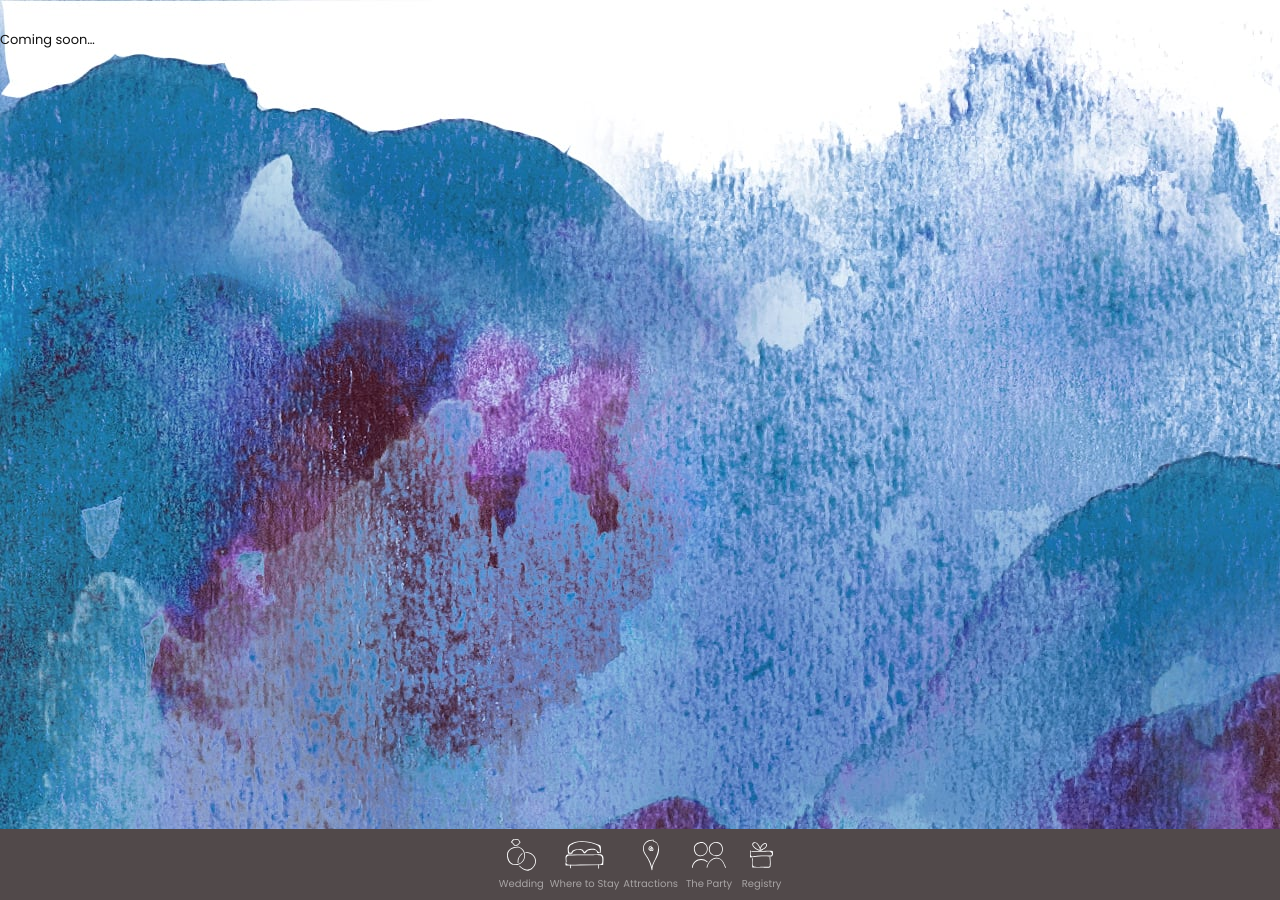
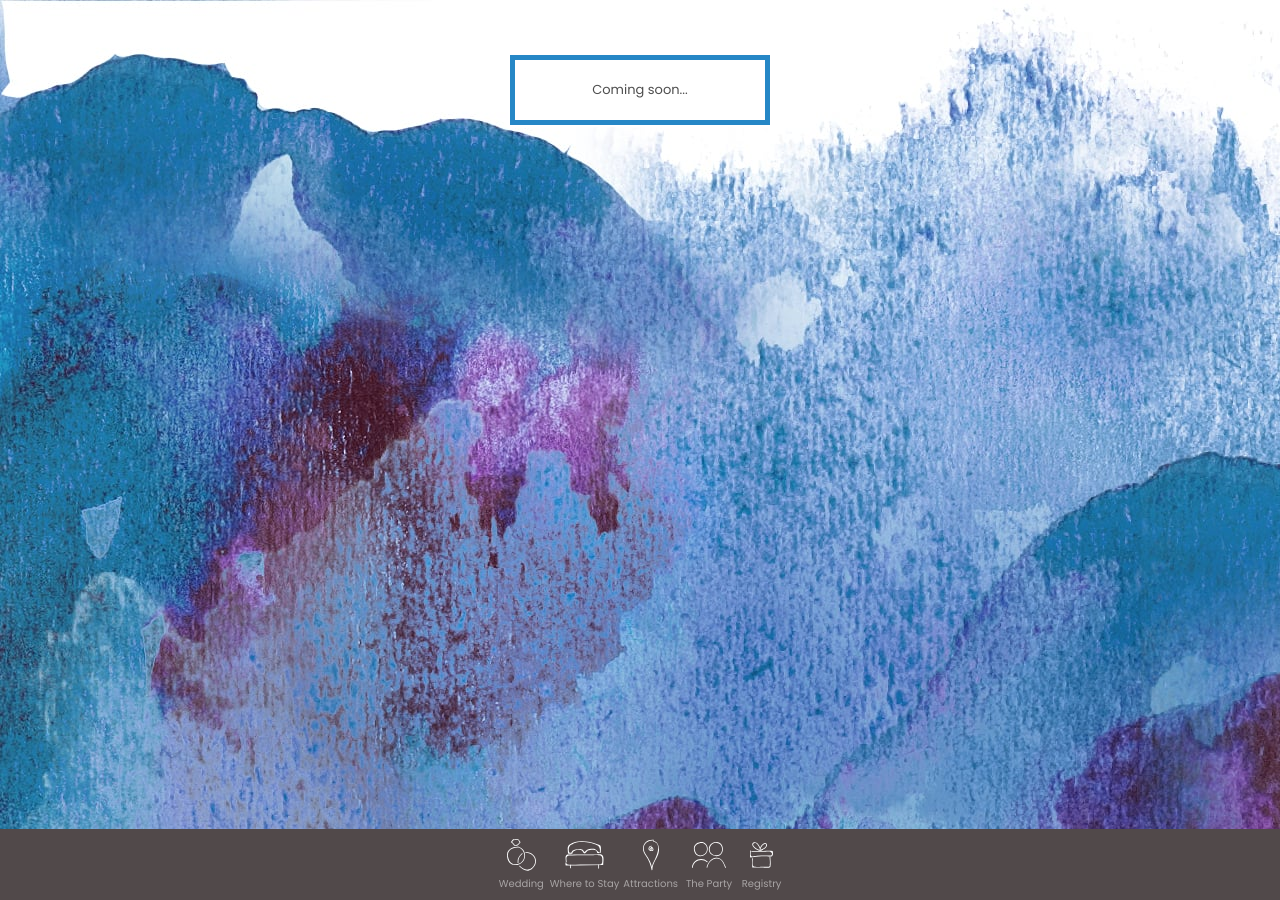
Before and after one commit to mattmotel/mattsuzy, a Jekyll site: the page built from registry.md, in a window 1280 px wide. Built offline with Jekyll 4.4.1, drawn with Linux system fonts in a browser that asks for light colours; nearby versions of some CDN libraries.

Commit message:
registry

```diff
--- a/registry.md
+++ b/registry.md
@@ -4,4 +4,6 @@ title: Registry
 permalink: /registry/
 ---
 
+<div class="details">
 Coming soon...
+</div>
```
